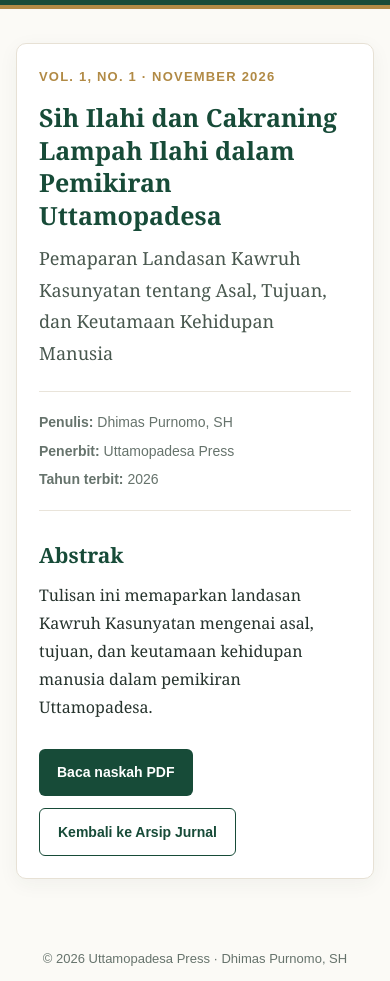
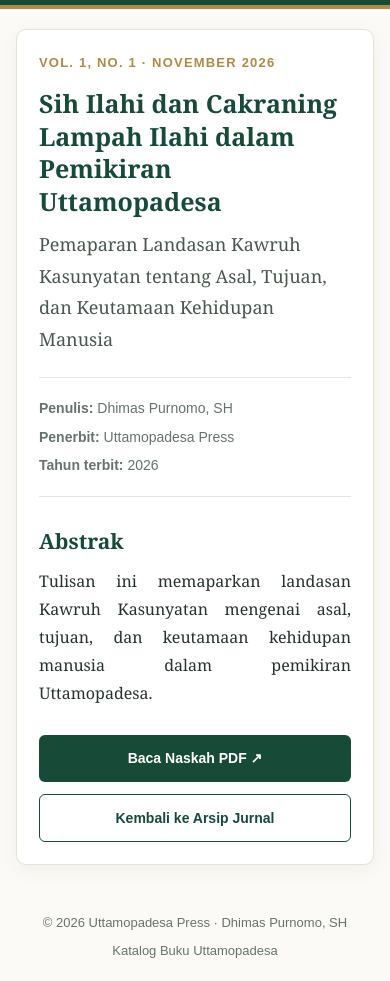
Before and after one commit to Dhimas2467/katalog-buku-uttamopadesa, a plain HTML site: page sih-ilahi.html in a window 390 px wide. Shown: the part 108-1089 px from the top of the page. Drawn offline with Linux system fonts and the light colour scheme.

Commit message:
Refactor meta tags and improve content structure
Updated meta tags for improved SEO and corrected the description text. Adjusted the structure of the subtitle and abstract for better readability.

```diff
--- a/sih-ilahi.html
+++ b/sih-ilahi.html
@@ -5,23 +5,28 @@
   <meta name="viewport" content="width=device-width, initial-scale=1">
 
   <title>Sih Ilahi dan Cakraning Lampah Ilahi dalam Pemikiran Uttamopadesa | Jurnal Uttamopadesa</title>
-  <meta name="description" content="Pemaparan Landasan Kawruh Kasunyatan tentang Asal, Tujuan, dan Keutamaan Kehidupan Manusia">
+
+  <meta name="description" content="Pemaparan landasan Kawruh Kasunyatan tentang asal, tujuan, dan keutamaan kehidupan manusia dalam pemikiran Uttamopadesa.">
   <meta name="author" content="Dhimas Purnomo, SH">
   <meta name="robots" content="index, follow">
-  <link rel="canonical" href="https://dhimas2467.github.io/katalog-buku-uttamopadesa/sih-ilahi-cakraning-lampah-ilahi.html">
+  <meta name="theme-color" content="#20372d">
+
+  <link rel="canonical" href="https://dhimas2467.github.io/katalog-buku-uttamopadesa/sih-ilahi.html">
 
   <meta property="og:type" content="article">
   <meta property="og:title" content="Sih Ilahi dan Cakraning Lampah Ilahi dalam Pemikiran Uttamopadesa">
-  <meta property="og:description" content="Pemaparan Landasan Kawruh Kasunyatan tentang Asal, Tujuan, dan Keutamaan Kehidupan Manusia">
-  <meta property="og:url" content="https://dhimas2467.github.io/katalog-buku-uttamopadesa/sih-ilahi-cakraning-lampah-ilahi.html">
-  <meta property="og:site_name" content="Katalog Buku Uttamopadesa">
+  <meta property="og:description" content="Pemaparan landasan Kawruh Kasunyatan tentang asal, tujuan, dan keutamaan kehidupan manusia.">
+  <meta property="og:url" content="https://dhimas2467.github.io/katalog-buku-uttamopadesa/sih-ilahi.html">
+  <meta property="og:site_name" content="Jurnal Uttamopadesa">
+  <meta property="article:published_time" content="2026-11">
+  <meta property="article:author" content="Dhimas Purnomo, SH">
 
   <script type="application/ld+json">
   {
     "@context": "https://schema.org",
     "@type": "ScholarlyArticle",
     "headline": "Sih Ilahi dan Cakraning Lampah Ilahi dalam Pemikiran Uttamopadesa",
-    "description": "Pemaparan Landasan Kawruh Kasunyatan tentang Asal, Tujuan, dan Keutamaan Kehidupan Manusia",
+    "description": "Pemaparan landasan Kawruh Kasunyatan tentang asal, tujuan, dan keutamaan kehidupan manusia.",
     "author": {
       "@type": "Person",
       "name": "Dhimas Purnomo",
@@ -36,9 +41,9 @@
     "isPartOf": {
       "@type": "PublicationVolume",
       "name": "Jurnal Uttamopadesa",
-      "volumeNumber": "1"
+      "volumeNumber": 1
     },
-    "url": "https://dhimas2467.github.io/katalog-buku-uttamopadesa/sih-ilahi-cakraning-lampah-ilahi.html"
+    "url": "https://dhimas2467.github.io/katalog-buku-uttamopadesa/sih-ilahi.html"
   }
   </script>
 
@@ -51,7 +56,11 @@
       --ink: #26332d;
       --muted: #66736c;
     }
-    * { box-sizing: border-box; }
+
+    * {
+      box-sizing: border-box;
+    }
+
     body {
       margin: 0;
       background: var(--paper);
@@ -59,6 +68,7 @@
       font-family: Georgia, "Times New Roman", serif;
       line-height: 1.75;
     }
+
     header {
       background: var(--green);
       color: #fff;
@@ -66,6 +76,7 @@
       text-align: center;
       border-bottom: 4px solid var(--gold);
     }
+
     header .brand {
       margin: 0 0 6px;
       font-family: Arial, sans-serif;
@@ -73,15 +84,18 @@
       letter-spacing: 2px;
       text-transform: uppercase;
     }
+
     header h1 {
       margin: 0;
       font-size: clamp(22px, 4vw, 32px);
       line-height: 1.3;
     }
+
     main {
       width: min(850px, calc(100% - 32px));
       margin: 34px auto;
     }
+
     .article {
       background: #fff;
       border: 1px solid #e7e1d5;
@@ -89,6 +103,7 @@
       padding: clamp(22px, 5vw, 42px);
       box-shadow: 0 5px 20px rgba(30, 50, 40, .05);
     }
+
     .volume {
       color: var(--gold);
       font-family: Arial, sans-serif;
@@ -97,17 +112,20 @@
       letter-spacing: 1.2px;
       text-transform: uppercase;
     }
+
     h2 {
       color: var(--green);
       font-size: clamp(25px, 4vw, 34px);
       line-height: 1.3;
       margin: 12px 0;
     }
+
     .subtitle {
       color: #49584f;
       font-size: 18px;
       margin: 0 0 22px;
     }
+
     .metadata {
       border-top: 1px solid #e9e4da;
       border-bottom: 1px solid #e9e4da;
@@ -117,19 +135,29 @@
       font-family: Arial, sans-serif;
       font-size: 14px;
     }
-    .metadata p { margin: 4px 0; }
+
+    .metadata p {
+      margin: 4px 0;
+    }
+
     h3 {
       color: var(--green);
       font-size: 21px;
       margin: 26px 0 8px;
     }
-    .abstract { margin-top: 0; }
+
+    .abstract {
+      margin-top: 0;
+      text-align: justify;
+    }
+
     .actions {
       display: flex;
       flex-wrap: wrap;
       gap: 12px;
       margin-top: 28px;
     }
+
     .button {
       display: inline-block;
       padding: 11px 18px;
@@ -139,8 +167,21 @@
       font-size: 14px;
       font-weight: bold;
     }
-    .primary { background: var(--green); color: #fff; }
-    .secondary { border: 1px solid var(--green); color: var(--green); }
+
+    .primary {
+      background: var(--green);
+      color: #fff;
+    }
+
+    .secondary {
+      border: 1px solid var(--green);
+      color: var(--green);
+    }
+
+    .button:hover {
+      opacity: .85;
+    }
+
     footer {
       text-align: center;
       color: var(--muted);
@@ -148,10 +189,34 @@
       font-size: 13px;
       padding: 22px 16px 32px;
     }
-    a:focus-visible { outline: 3px solid var(--gold); outline-offset: 3px; }
+
+    footer p {
+      margin: 5px 0;
+    }
+
+    a:focus-visible {
+      outline: 3px solid var(--gold);
+      outline-offset: 3px;
+    }
+
+    @media (max-width: 600px) {
+      main {
+        margin: 20px auto;
+      }
+
+      .actions {
+        flex-direction: column;
+      }
+
+      .button {
+        text-align: center;
+      }
+    }
   </style>
 </head>
+
 <body>
+
   <header>
     <p class="brand">Uttamopadesa Press</p>
     <h1>Jurnal Uttamopadesa</h1>
@@ -159,9 +224,15 @@
 
   <main>
     <article class="article">
+
       <div class="volume">Vol. 1, No. 1 · November 2026</div>
+
       <h2>Sih Ilahi dan Cakraning Lampah Ilahi dalam Pemikiran Uttamopadesa</h2>
-      <p class="subtitle">Pemaparan Landasan Kawruh Kasunyatan tentang Asal, Tujuan, dan Keutamaan Kehidupan Manusia</p>
+
+      <p class="subtitle">
+        Pemaparan Landasan Kawruh Kasunyatan tentang Asal, Tujuan,
+        dan Keutamaan Kehidupan Manusia
+      </p>
 
       <div class="metadata">
         <p><strong>Penulis:</strong> Dhimas Purnomo, SH</p>
@@ -170,12 +241,31 @@
       </div>
 
       <h3>Abstrak</h3>
-      <p class="abstract">Tulisan ini memaparkan landasan Kawruh Kasunyatan mengenai asal, tujuan, dan keutamaan kehidupan manusia dalam pemikiran Uttamopadesa.</p>
+
+      <p class="abstract">
+        Tulisan ini memaparkan landasan Kawruh Kasunyatan mengenai
+        asal, tujuan, dan keutamaan kehidupan manusia dalam pemikiran
+        Uttamopadesa.
+      </p>
 
       <div class="actions">
-        <a class="button primary" href="https://drive.google.com/file/d/19aC3GBNYt-itvOm3dq6aAdsU4eeF2qVD/view?usp=drivesdk" target="_blank" rel="noopener noreferrer">Baca naskah PDF</a>
-        <a class="button secondary" href="jurnal.html">Kembali ke Arsip Jurnal</a>
+
+        <a
+          class="button primary"
+          href="https://drive.google.com/file/d/19aC3GBNYt-itvOm3dq6aAdsU4eeF2qVD/view?usp=drivesdk"
+          target="_blank"
+          rel="noopener noreferrer">
+          Baca Naskah PDF ↗
+        </a>
+
+        <a
+          class="button secondary"
+          href="./jurnal.html">
+          Kembali ke Arsip Jurnal
+        </a>
+
       </div>
+
     </article>
   </main>
 
@@ -183,5 +273,6 @@
     <p>© 2026 Uttamopadesa Press · Dhimas Purnomo, SH</p>
     <p>Katalog Buku Uttamopadesa</p>
   </footer>
+
 </body>
 </html>
```
